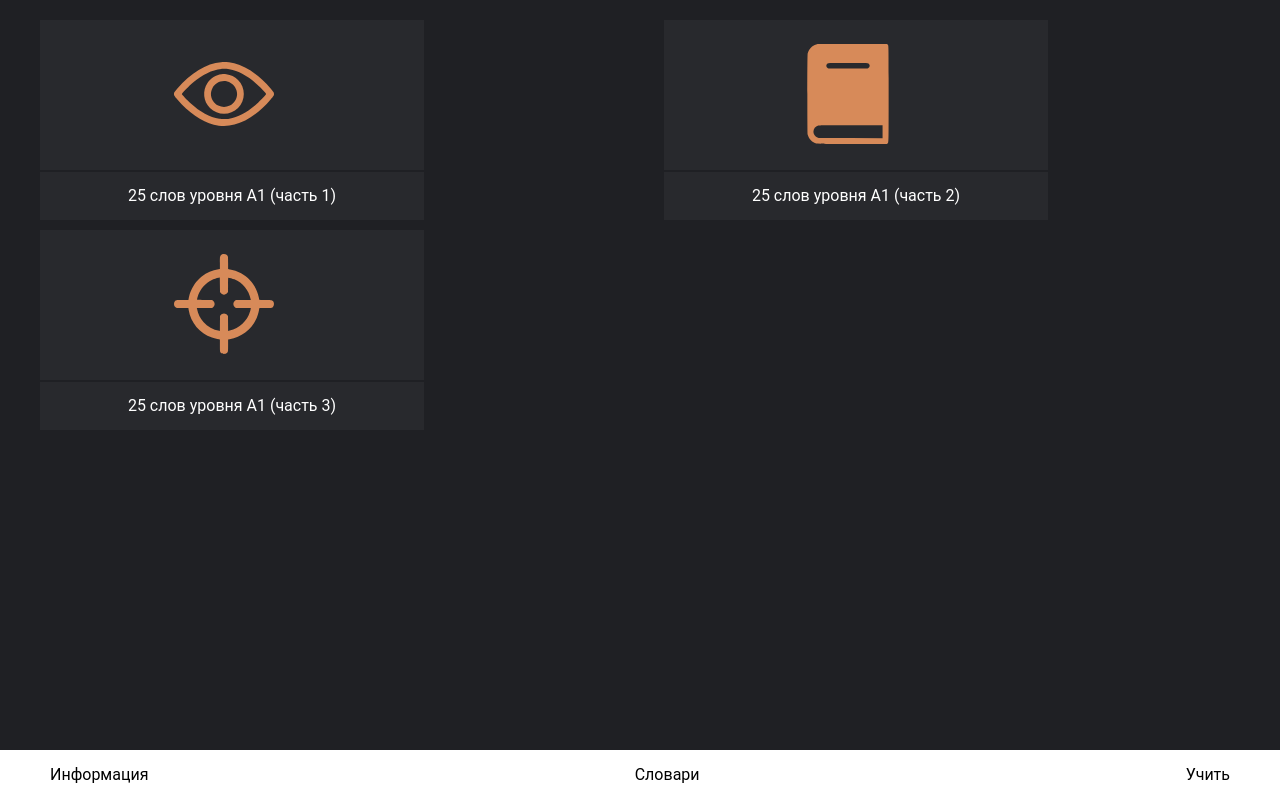
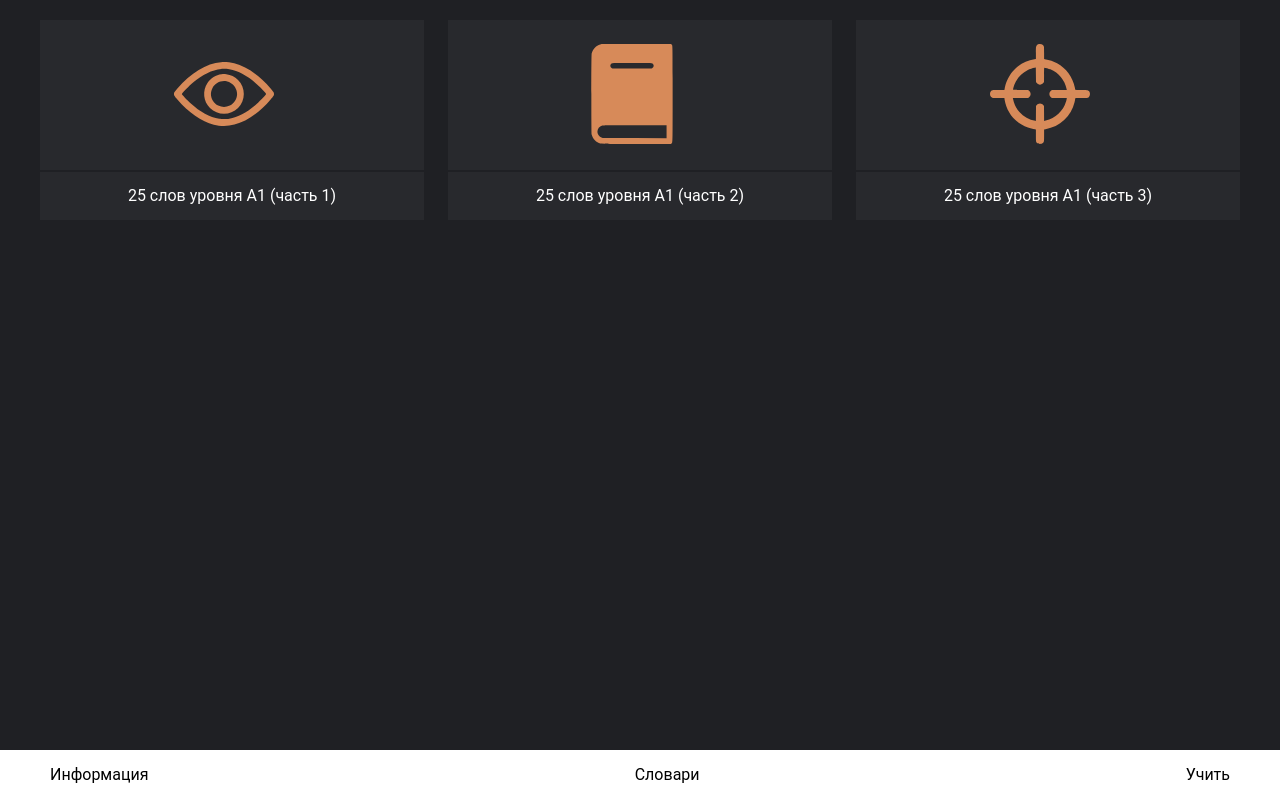
Before and after one commit to Britanskii/englishcards, a Next.js app: page /dictionaries in a window 1280 px wide. Built offline with nearby package versions, Linux system fonts and the light colour scheme.

Commit message:
adaptive fix

```diff
--- a/interfaces/dictionaries/dictionaries.module.sass
+++ b/interfaces/dictionaries/dictionaries.module.sass
@@ -13,6 +13,7 @@
 		flex-wrap: wrap
 		gap: 10px
 	&__item
+		width: 100%
 		height: 100%
 		align-items: center
 		display: flex
@@ -46,5 +47,5 @@
 
 @media (min-width: 1024px)
 	.dictionaries
-		&__item
+		&__wrapper
 			width: 30vw
```
